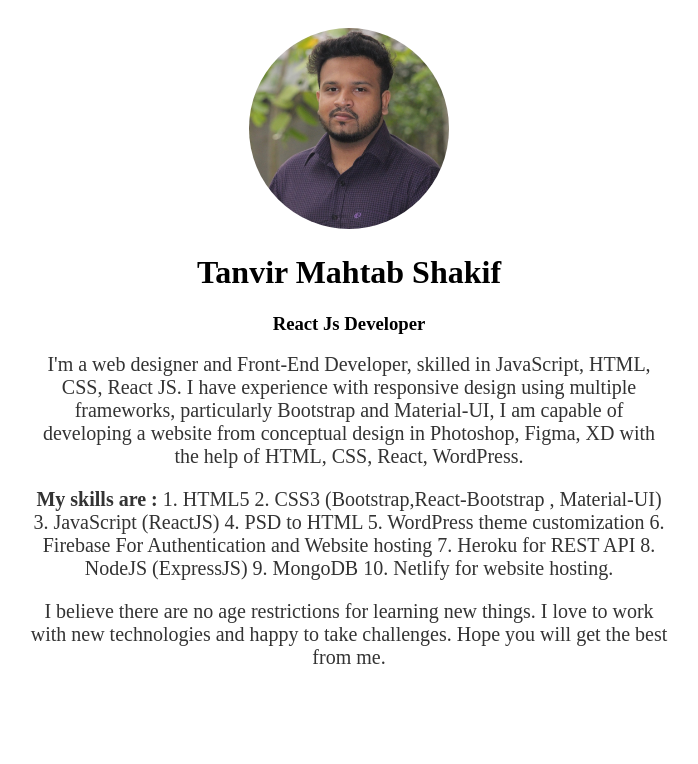
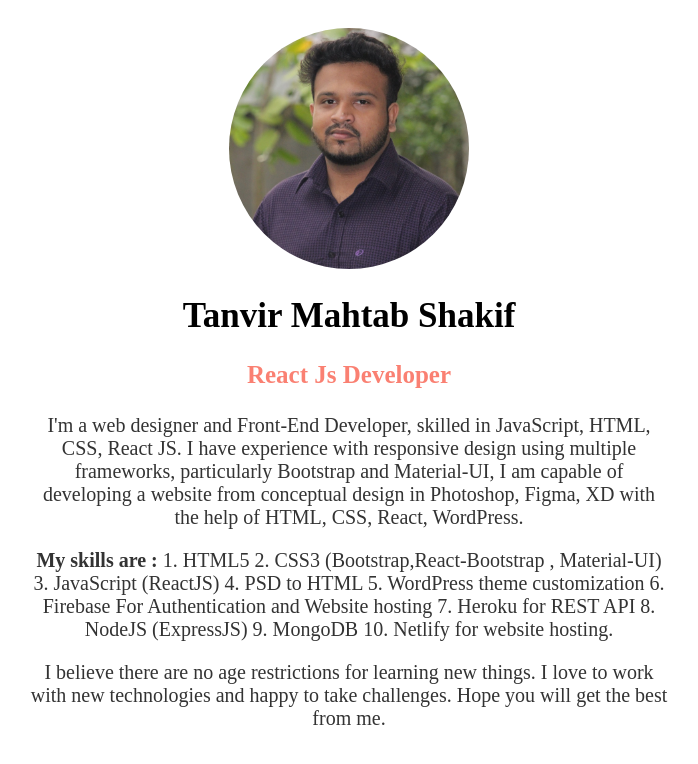
Before and after one commit to Shakifsm/shopify-assignment-one, a plain HTML site: page index.html in a window 1280 px wide. Shown: the whole page, without its empty margins (291-989 px from the left). Drawn offline with Linux system fonts and the light colour scheme.

Commit message:
some changes

```diff
--- a/index.html
+++ b/index.html
@@ -12,9 +12,16 @@
         margin: auto;
         padding: 20px 0;
       }
+      h1 {
+        font-size: 35px;
+      }
+      h3 {
+        color: salmon;
+        font-size: 25px;
+      }
       img {
         max-width: 100%;
-        width: 25%;
+        width: 30%;
         border-radius: 50%;
       }
       p {
```
